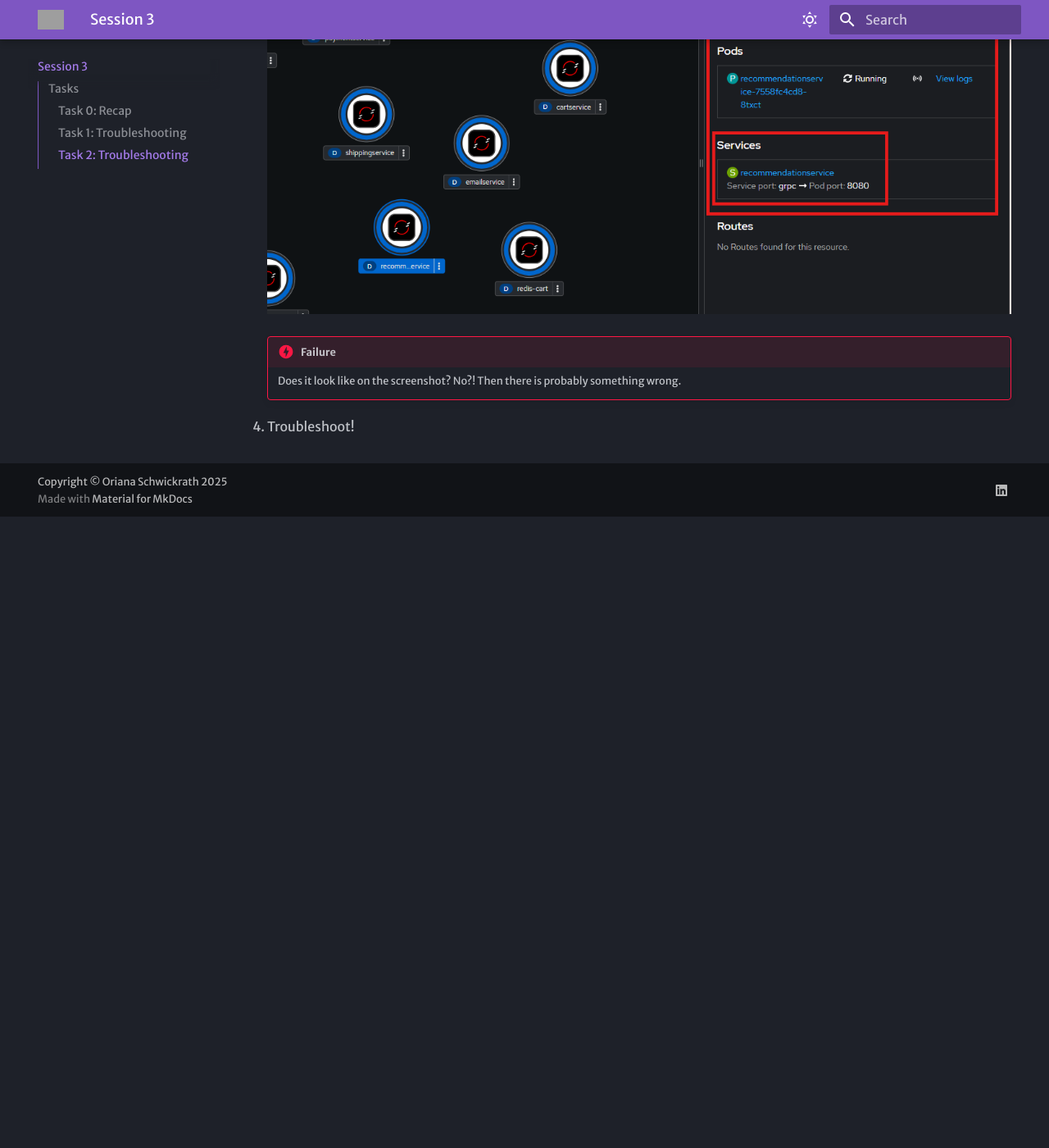
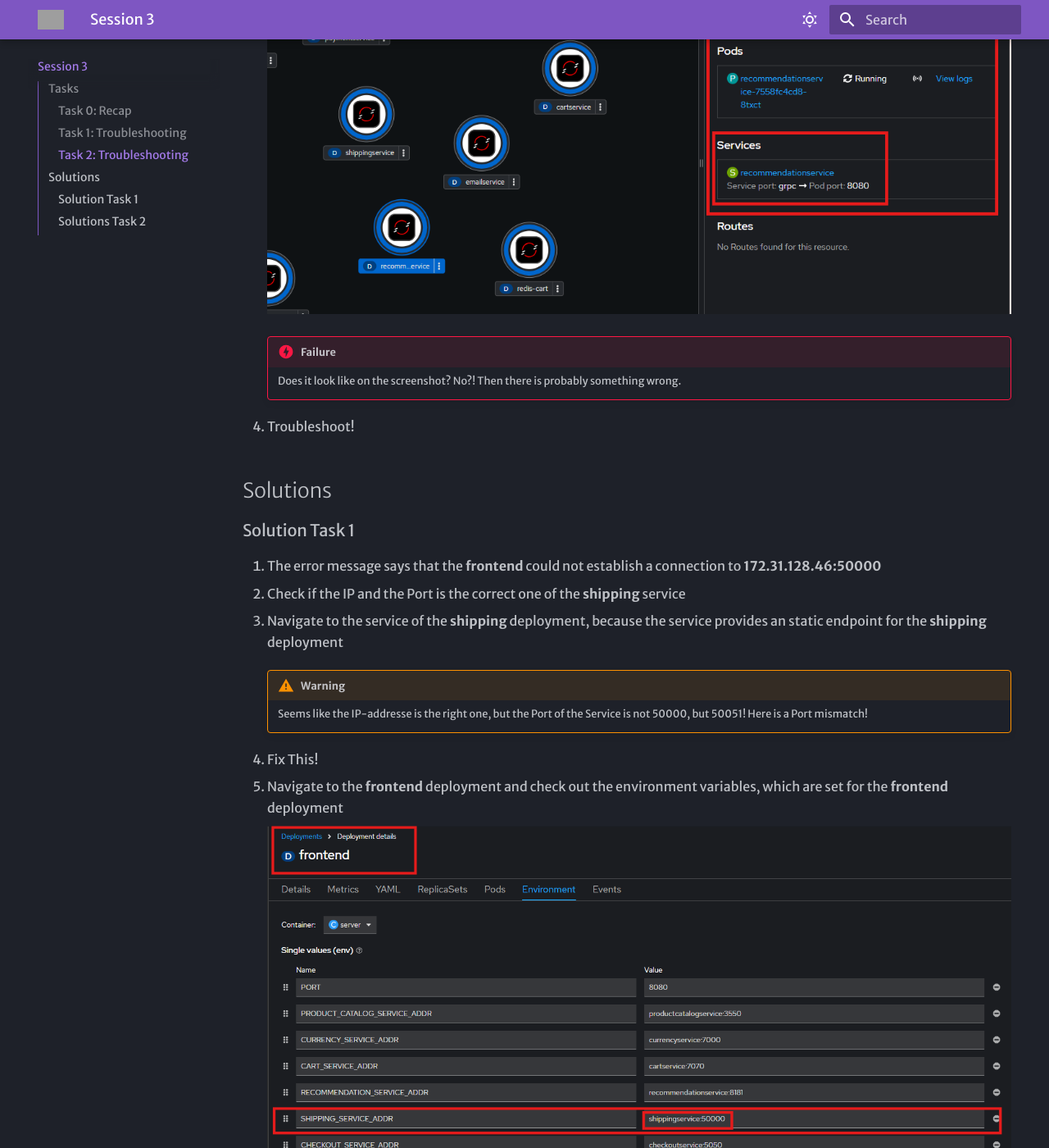
Before and after one commit to anairo98/openshift-training, an MkDocs documentation site: the page built from docs/Session3.md, in a window 1280 px wide and 1400 px high, scrolled down 3350 px. Shown: the whole window at 82% size. Built offline with MkDocs 1.6.1 and Material for MkDocs 9.7.7, drawn with Linux system fonts in a browser that asks for light colours; some web fonts are replaced; before the commit the page ends 3980 px from its top, so only the background shows below that; some of the changed text lies outside the part shown; grey boxes are pictures that could not be loaded.

Commit message:
Add solutions part in  Session3.md again

```diff
--- a/docs/Session3.md
+++ b/docs/Session3.md
@@ -94,3 +94,36 @@
         Does it look like on the screenshot? No?! Then there is probably something wrong.
 
 4. Troubleshoot!
+
+## Solutions
+
+### Solution Task 1
+
+1. The error message says that the **frontend** could not establish a connection to **172.31.128.46:50000**
+2. Check if the IP and the Port is the correct one of the **shipping** service
+3. Navigate to the service of the **shipping** deployment, because the service provides an static endpoint for the **shipping** deployment
+
+    !!! Warning
+        Seems like the IP-addresse is the right one, but the Port of the Service is not 50000, but 50051! Here is a Port mismatch!
+
+4. Fix This!
+5. Navigate to the **frontend** deployment and check out the environment variables, which are set for the **frontend** deployment
+
+    ![Environment Variables](images/session2/deployment_env.png)
+
+    1. The port is wrong
+    2. Correct the port and click on *save*
+
+    !!! tip
+        Wait a bit... The old pod of the **frontend** gets deleted and a new pod with the updated configs and environment variables comes up
+
+
+### Solutions Task 2
+
+!!! info
+    Deployments and Services are connected to each other by using labels
+
+1. Check the label, which is assigned to the **recommendation** deployment
+2. Compare this label with the used selector in the **recommendation** service
+3. Correct the selector in the **recommendation** service to match the label
+4. Now, ensure again if the Deployment is bound to the Service
```
